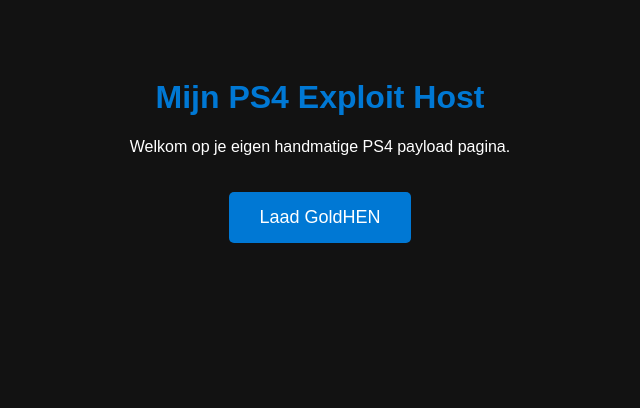
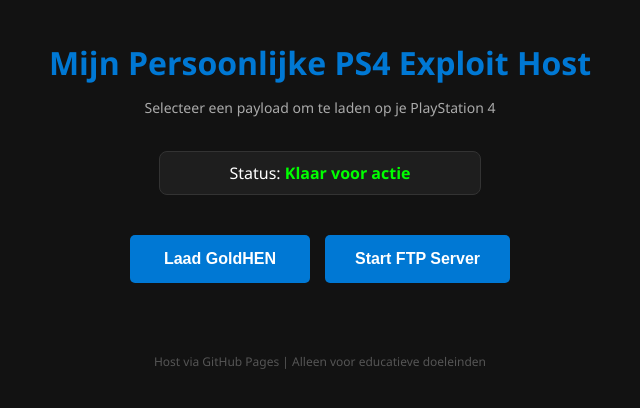
Before and after one commit to motorjood0164-boop/dinemokhamid0164, a plain HTML site: page index.html in a window 1280 px wide. Shown: the whole page, without its empty margins (320-960 px from the left). Drawn offline with Linux system fonts and the light colour scheme.

Commit message:
Update index.html

```diff
--- a/index.html
+++ b/index.html
@@ -1,40 +1,121 @@
 <!DOCTYPE html>
-<html>
+<html lang="nl">
 <head>
-    <meta charset="utf-8">
-    <title>Mijn PS4 Exploit Host</title>
+    <meta charset="UTF-8">
+    <meta name="viewport" content="width=device-width, initial-scale=1.0">
+    <title>Mijn PS4 Host Menu</title>
     <style>
         body {
             background-color: #121212;
             color: #ffffff;
-            font-family: Arial, sans-serif;
+            font-family: 'Segoe UI', Tahoma, Geneva, Verdana, sans-serif;
             text-align: center;
-            padding-top: 50px;
+            margin: 0;
+            padding: 20px;
         }
-        h1 { color: #0078d4; }
+        h1 {
+            color: #0078d4;
+            margin-bottom: 5px;
+        }
+        p {
+            color: #aaaaaa;
+            font-size: 14px;
+        }
+        .status-box {
+            background-color: #1e1e1e;
+            border: 1px solid #333;
+            padding: 10px;
+            border-radius: 8px;
+            display: inline-block;
+            margin: 20px auto;
+            min-width: 300px;
+        }
+        .status-text {
+            font-weight: bold;
+            color: #00ff00;
+        }
+        .container {
+            max-width: 800px;
+            margin: 0 auto;
+            display: flex;
+            flex-wrap: wrap;
+            justify-content: center;
+            gap: 15px;
+            padding: 20px;
+        }
         .btn {
             background-color: #0078d4;
             color: white;
+            border: none;
             padding: 15px 30px;
-            border: none;
+            font-size: 16px;
+            font-weight: bold;
             border-radius: 5px;
-            font-size: 18px;
             cursor: pointer;
-            margin-top: 20px;
+            transition: background 0.2s, transform 0.1s;
+            min-width: 180px;
         }
-        .btn:hover { background-color: #005a9e; }
+        .btn:hover {
+            background-color: #005a9e;
+            transform: scale(1.05);
+        }
+        .btn:active {
+            transform: scale(0.98);
+        }
+        .footer {
+            margin-top: 50px;
+            font-size: 12px;
+            color: #555555;
+        }
     </style>
     <script>
-        function launchExploit() {
-            alert("Hier komt je exploit code / payload trigger!");
-            // Voorbeeld voor weblaunchers:
-            // Instructies en WebKit/Kernel exploit code worden hier geplaatst.
+        // Functie om de status op het scherm bij te werken
+        function updateStatus(message, color = '#00ff00') {
+            const statusEl = document.getElementById('status');
+            statusEl.innerText = message;
+            statusEl.style.color = color;
+        }
+
+        // Functie die wordt aangeroepen als je op GoldHEN klikt
+        function loadGoldHEN() {
+            updateStatus("Exploit initialiseren... Even geduld.", "#ffcc00");
+
+            // Hier komt later de specifieke JavaScript-code voor jouw firmware
+            // Bijvoorbeeld het inladen van de WebKit exploit en goldhen.bin
+
+            setTimeout(() => {
+                // Dit is een voorbeeld-animatie, vervang dit door je echte exploit-code
+                updateStatus("GoldHEN Succesvol Geladen!", "#00ff00");
+            }, 3000);
+        }
+
+        // Functie voor de FTP-payload
+        function loadFTP() {
+            updateStatus("FTP Server payload verzenden...", "#ffcc00");
+            // Voeg hier je FTP-specifieke payloadcode toe
         }
     </script>
 </head>
 <body>
-    <h1>Mijn PS4 Exploit Host</h1>
-    <p>Welkom op je eigen handmatige PS4 payload pagina.</p>
-    <button class="btn" onclick="launchExploit()">Laad GoldHEN</button>
+
+    <h1>Mijn Persoonlijke PS4 Exploit Host</h1>
+    <p>Selecteer een payload om te laden op je PlayStation 4</p>
+
+    <div class="status-box">
+        Status: <span id="status" class="status-text">Klaar voor actie</span>
+    </div>
+
+    <div class="container">
+        <!-- Knop voor GoldHEN -->
+        <button class="btn" onclick="loadGoldHEN()">Laad GoldHEN</button>
+
+        <!-- Knop voor FTP (omdat je FileZilla gebruikt) -->
+        <button class="btn" onclick="loadFTP()">Start FTP Server</button>
+    </div>
+
+    <div class="footer">
+        Host via GitHub Pages | Alleen voor educatieve doeleinden
+    </div>
+
 </body>
 </html>
```
